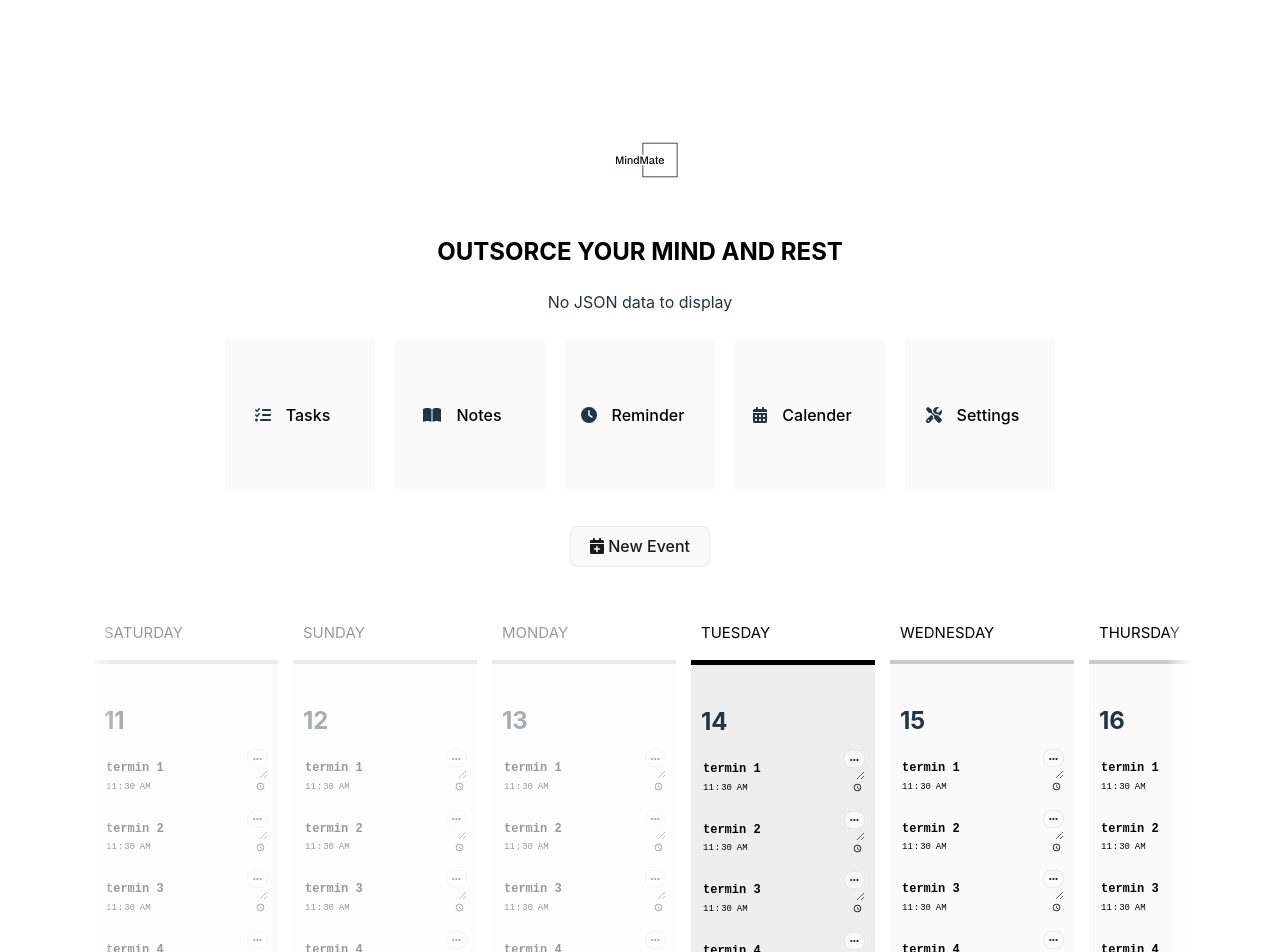
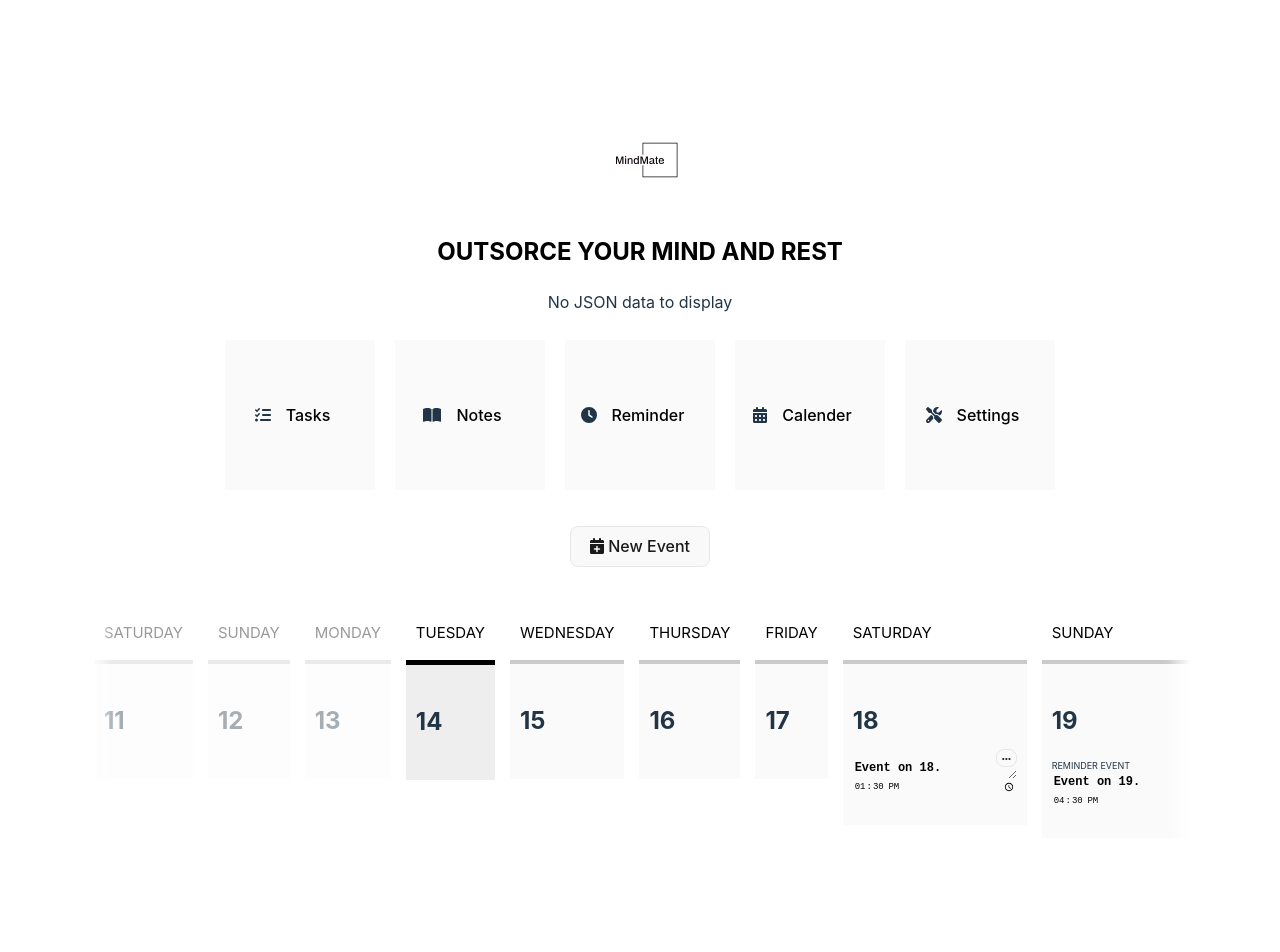
Before and after one commit to Paulalbo/MindMate, a React (Vite) app: page /calender in a window 1280 px wide. Shown: the top 952 px of the page. Built offline with nearby package versions, Linux system fonts and the light colour scheme.

Commit message:
Test with random data, add type info to event

```diff
--- a/src/component/Calender/CalenderDay.tsx
+++ b/src/component/Calender/CalenderDay.tsx
@@ -1,58 +1,79 @@
-import React, { useState } from "react";
-import CalenderEvent from "../component/Calender/CalenderEvent";
+import React from "react";
+import CalenderEvent from "./CalenderEvent";
 import "./style.css";
-import { FontAwesomeIcon } from "@fortawesome/react-fontawesome";
-import { faEllipsis, faTrash } from "@fortawesome/free-solid-svg-icons";
 
 interface CalenderDayProps {
-  date: string;
+  date: string; // Updated format to "DD-MM-YYYY"
   statusCheck: string;
 }
 
 const CalenderDay: React.FC<CalenderDayProps> = ({ date, statusCheck }) => {
-  const [modalStates, setModalStates] = useState([false, false, false]);
-
   const dayFull = new Date(date).toLocaleDateString("en-US", {
     weekday: "long",
   });
   const dayNum = new Date(date).toLocaleDateString("en-US", {
     day: "numeric",
   });
+  const testData = [
+    {
+      id: "123",
+      eventDate: "2023-11-18",
+      time: "13:30",
+      eventType: "user-event",
+      title: "Event on 18.",
+    },
+    {
+      id: "1234",
+      eventDate: "2023-11-19",
+      time: "16:30",
+      eventType: "reminder-event",
+      title: "Event on 19.",
+    },
+    {
+      id: "234",
+      eventDate: "2023-11-20",
+      time: "16:30",
+      eventType: "task-event",
+      title: "Party on 20.",
+    },
+    {
+      id: "345",
+      eventDate: "2023-11-20",
+      time: "15:30",
+      eventType: "user-event",
+      title: "Thing on 20. later",
+    },
+    {
+      id: "345",
+      eventDate: "2023-11-20",
+      time: "09:30",
+      eventType: "user-event",
+      title: "date time check",
+    },
+  ];
 
-  const handleEditButtonClick = (index: number) => {
-    const newModalStates = [...modalStates];
-    newModalStates[index] = !newModalStates[index];
-    setModalStates(newModalStates);
-  };
+  // Filter events based on the provided date
+  const filteredEvents = testData
+    .filter((eventData) => eventData.eventDate === date)
+    .sort((a, b) => {
+      // Convert time to minutes since midnight for comparison
+      const timeA =
+        Number(a.time.split(":")[0]) * 60 + Number(a.time.split(":")[1]);
+      const timeB =
+        Number(b.time.split(":")[0]) * 60 + Number(b.time.split(":")[1]);
+      return timeA - timeB;
+    });
 
   return (
-    <div className={`calender__day  calender__day--` + statusCheck}>
+    <div className={`calender__day  calender__day--${statusCheck}`}>
       <div className="calender__top">
         <p className="calender__name">{dayFull}</p>
       </div>
       <div className="calender__inner-container">
         <h2 className="calender__title">{dayNum}</h2>
         <div className="calender__events">
-          {Array.from({ length: 4 }, (_, index) => (
-            <div className="calender__event" key={index}>
-              <textarea value={`termin ${index + 1}`} />
-              <input type="time" value="11:30" />
-              <div className="calender__edit">
-                <button
-                  className="button button--edit"
-                  onClick={() => handleEditButtonClick(index)}
-                >
-                  <FontAwesomeIcon icon={faEllipsis} />
-                </button>
-                {modalStates[index] && (
-                  <div className="calender__modal">
-                    <button className="button button--delete">
-                      <FontAwesomeIcon icon={faTrash} />
-                    </button>
-                  </div>
-                )}
-              </div>
-            </div>
+          {filteredEvents.map((eventData) => (
+            <CalenderEvent event={eventData} />
           ))}
         </div>
       </div>
--- a/src/component/Calender/CalenderEvent.tsx
+++ b/src/component/Calender/CalenderEvent.tsx
@@ -15,7 +15,10 @@ const CalenderEvent: React.FC<CalenderEventProps> = ({ event }) => {
   };
 
   return (
-    <div className={`calender__event ${event.type}`} key={event.id}>
+    <div
+      className={`calender__event calender__event--${event.eventType}`}
+      key={event.id}
+    >
       <textarea value={event.title} />
       <input type="time" value={event.time} />
       <div className="calender__edit">
--- a/src/component/Calender/style.css
+++ b/src/component/Calender/style.css
@@ -75,6 +75,18 @@
           flex-direction: column;
   margin-top: 15px;
   position: relative;
+}
+
+.calender__event--task-event::before {
+  content: "TASK DUE DATE";
+  font-size: 9px;
+  text-align: left;
+}
+
+.calender__event--reminder-event::before {
+  content: "REMINDER EVENT";
+  font-size: 9px;
+  text-align: left;
 }
 
 .calender__event textarea {
--- a/src/component/Calender/style.sass
+++ b/src/component/Calender/style.sass
@@ -46,6 +46,17 @@
         flex-direction: column
         margin-top: 15px
         position: relative
+        &--user-event
+        &--task-event
+            &::before
+                content: "TASK DUE DATE"
+                font-size: 9px
+                text-align: left
+        &--reminder-event
+            &::before
+                content: "REMINDER EVENT"
+                font-size: 9px
+                text-align: left
         textarea
             border: none
             font-weight: 700
```
Also changed, not shown: 1 other file (tests, documents, lock files or other folders).
